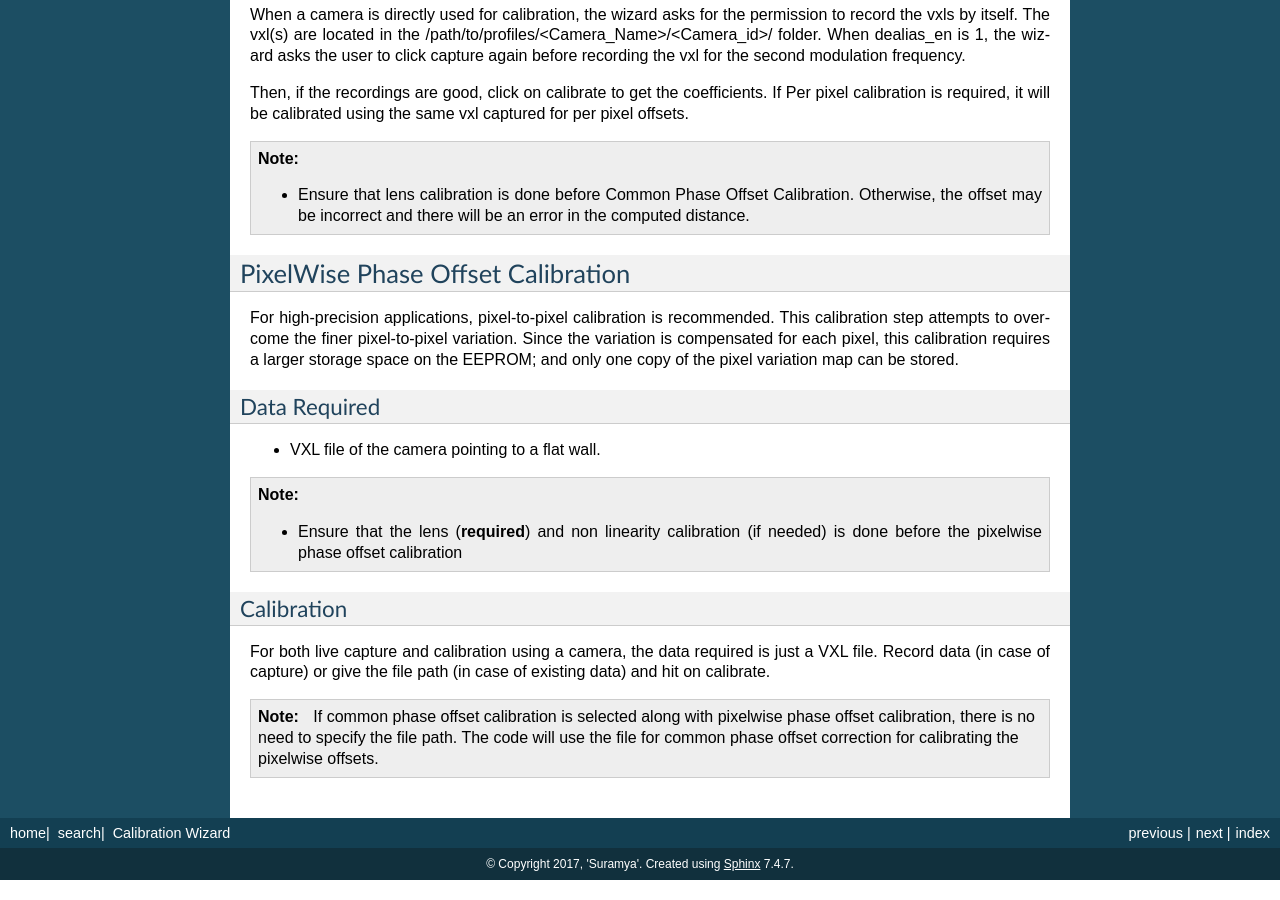
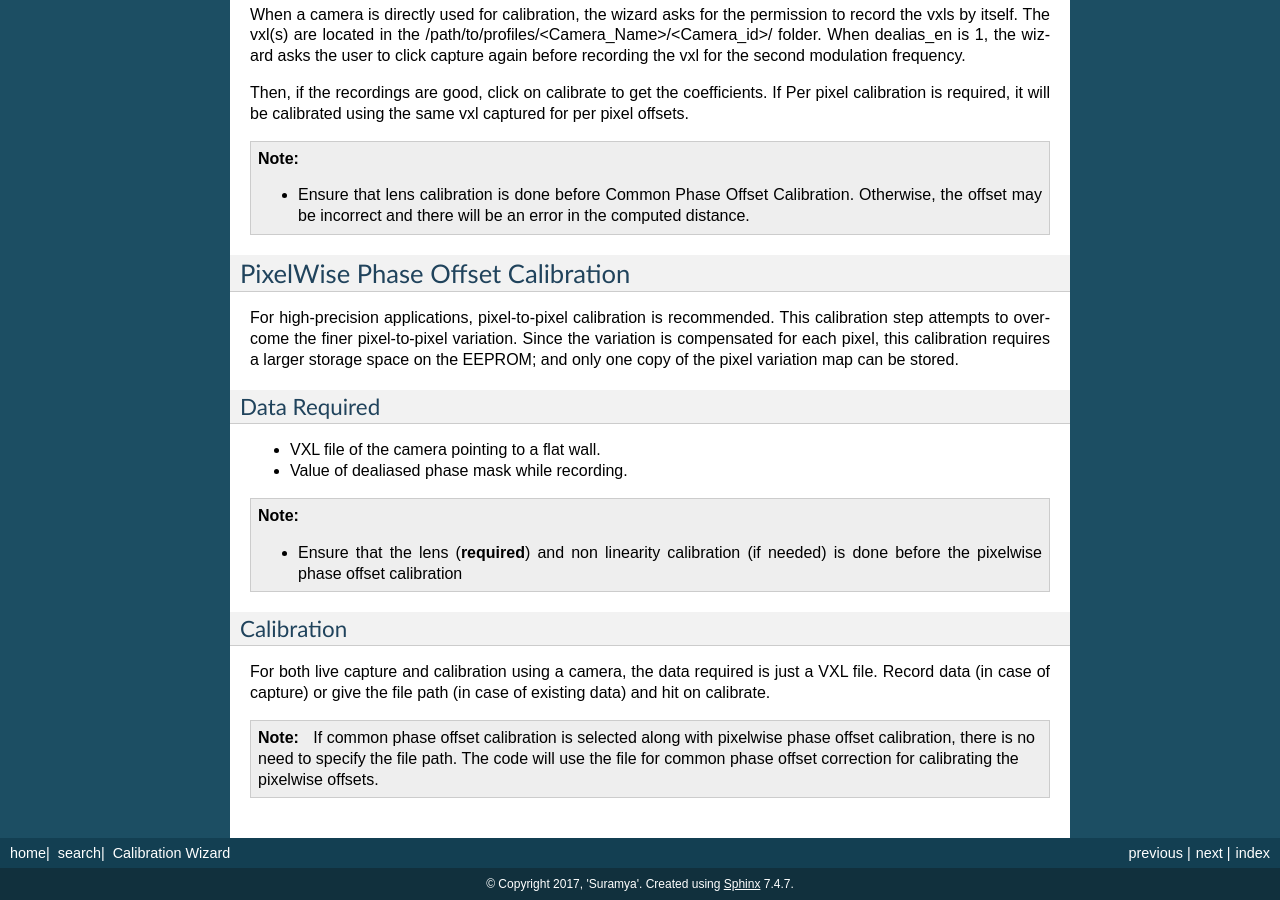
Before and after one commit to 3dtof/calibwizard, a Sphinx documentation site: the page built from doc/Calibrations.rst, in a window 1280 px wide and 900 px high, scrolled down 6421 px. Built offline with Sphinx 7.4.7, drawn with Linux system fonts in a browser that asks for light colours.

Commit message:
Updated Documentation

```diff
--- a/doc/Calibrations.rst
+++ b/doc/Calibrations.rst
@@ -196,6 +196,7 @@ For high-precision applications, pixel-to-pixel calibration is recommended.  Thi
 Data Required
 ######################
 - VXL file of the camera pointing to a flat wall.
+- Value of dealiased phase mask while recording.
 
 .. note::
 	- Ensure that the lens (**required**) and non linearity calibration (if needed) is done before the pixelwise phase offset calibration
```
